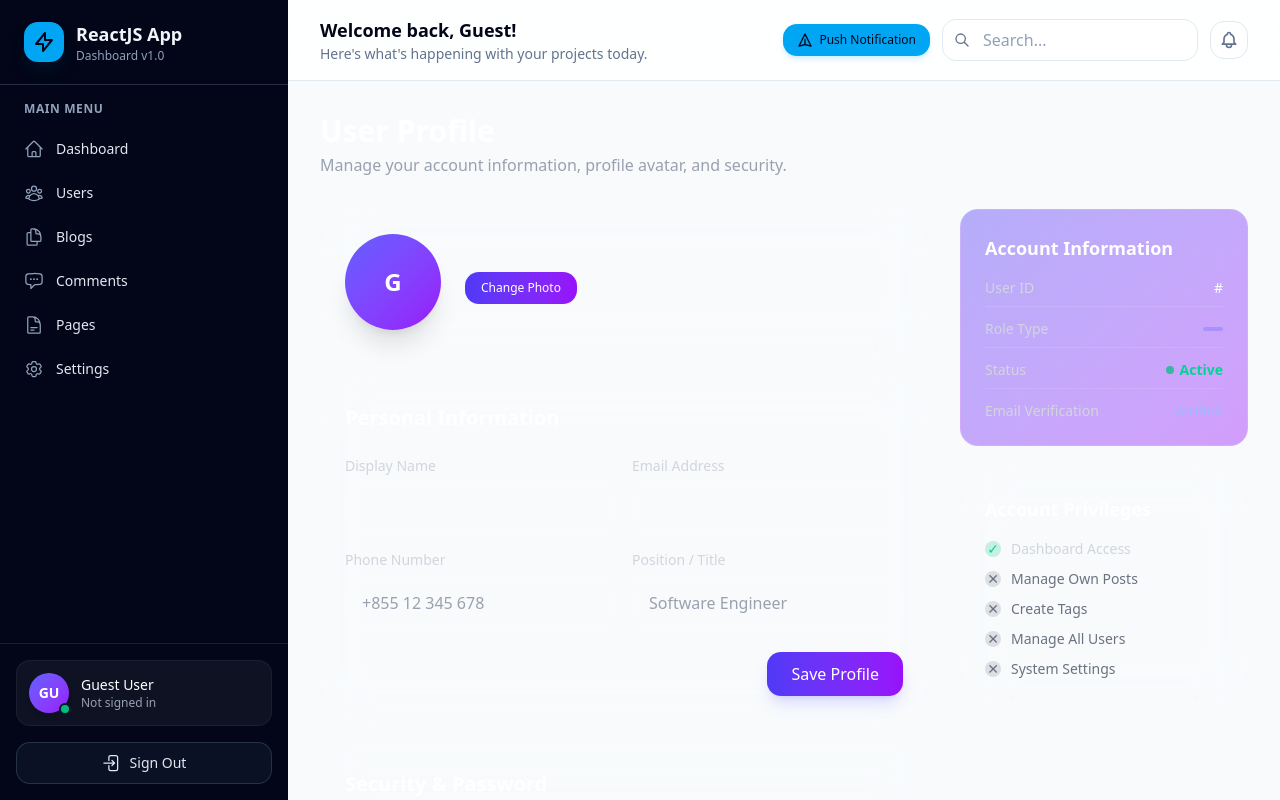
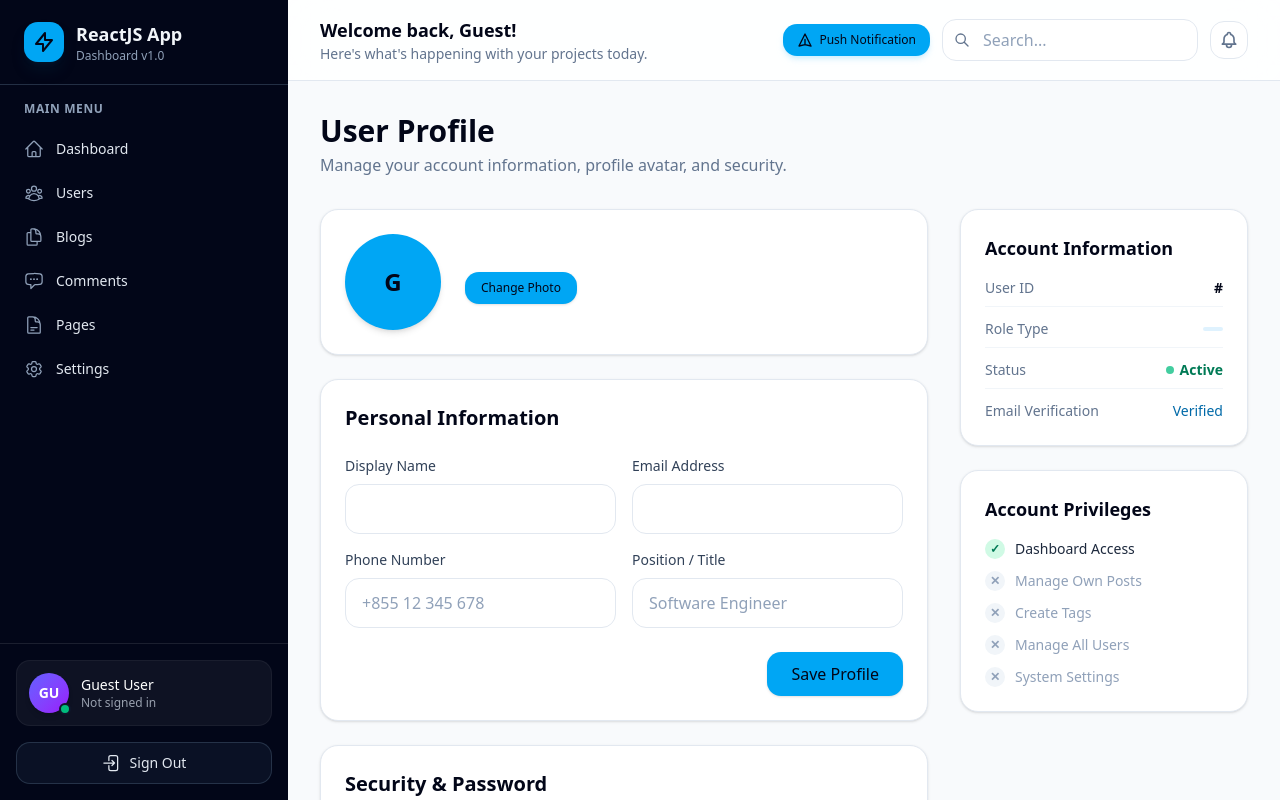
Before and after one commit to dachdalin/reactjs-dashbaord-app, a React (Vite) app: page /profile in a window 1280 px wide. Built offline with nearby package versions, Linux system fonts and the light colour scheme.

Commit message:
refactor: migrate profile and settings pages to light mode color palette with slate and sky accents

```diff
--- a/src/pages/profile/Index.tsx
+++ b/src/pages/profile/Index.tsx
@@ -114,37 +114,37 @@ export default function ProfilePage() {
     <div className="space-y-8">
       {/* Header */}
       <div>
-        <h1 className="text-3xl font-bold text-white">User Profile</h1>
-        <p className="text-gray-400 mt-1">Manage your account information, profile avatar, and security.</p>
+        <h1 className="text-3xl font-bold text-slate-950">User Profile</h1>
+        <p className="text-slate-500 mt-1">Manage your account information, profile avatar, and security.</p>
       </div>
 
       <div className="grid grid-cols-1 lg:grid-cols-3 gap-8">
         {/* Main Column */}
         <div className="lg:col-span-2 space-y-6">
           {/* Avatar Card */}
-          <div className="rounded-2xl bg-white/5 backdrop-blur-xl border border-white/10 p-6 flex flex-col sm:flex-row items-center gap-6">
+          <div className="rounded-2xl bg-white border border-slate-200 shadow-sm p-6 flex flex-col sm:flex-row items-center gap-6">
             <div className="relative group shrink-0">
               {user?.avatar ? (
                 <img
                   src={user.avatar}
                   alt={user.name}
-                  className="h-24 w-24 rounded-full object-cover border-2 border-indigo-500 shadow-xl"
+                  className="h-24 w-24 rounded-full object-cover border-2 border-sky-400 shadow-md"
                 />
               ) : (
-                <div className="h-24 w-24 rounded-full bg-gradient-to-br from-indigo-500 to-purple-600 flex items-center justify-center text-white text-2xl font-bold shadow-xl">
+                <div className="h-24 w-24 rounded-full bg-sky-500 text-slate-950 flex items-center justify-center text-2xl font-bold shadow-md">
                   {initials}
                 </div>
               )}
               {uploadingAvatar && (
-                <div className="absolute inset-0 rounded-full bg-black/60 flex items-center justify-center text-xs text-white">
+                <div className="absolute inset-0 rounded-full bg-slate-950/70 flex items-center justify-center text-xs text-white">
                   Uploading...
                 </div>
               )}
             </div>
 
             <div className="space-y-2 text-center sm:text-left">
-              <h3 className="text-xl font-bold text-white">{user?.name}</h3>
-              <p className="text-sm text-gray-400">{user?.email}</p>
+              <h3 className="text-xl font-bold text-slate-950">{user?.name}</h3>
+              <p className="text-sm text-slate-500">{user?.email}</p>
               <div className="flex items-center justify-center sm:justify-start gap-2 pt-1">
                 <input
                   type="file"
@@ -157,7 +157,7 @@ export default function ProfilePage() {
                   type="button"
                   onClick={() => fileInputRef.current?.click()}
                   disabled={uploadingAvatar}
-                  className="px-4 py-2 rounded-xl bg-gradient-to-r from-indigo-600 to-purple-600 text-white text-xs font-medium hover:opacity-90 transition-all disabled:opacity-50"
+                  className="px-4 py-2 rounded-xl bg-sky-500 text-slate-950 text-xs font-medium hover:bg-sky-400 transition-all disabled:opacity-50 shadow-sm"
                 >
                   Change Photo
                 </button>
@@ -166,7 +166,7 @@ export default function ProfilePage() {
                     type="button"
                     onClick={handleDeleteAvatar}
                     disabled={uploadingAvatar}
-                    className="px-4 py-2 rounded-xl border border-red-500/30 text-red-400 hover:bg-red-500/10 text-xs font-medium transition-colors"
+                    className="px-4 py-2 rounded-xl border border-slate-200 text-slate-700 hover:bg-slate-50 text-xs font-medium transition-colors"
                   >
                     Remove
                   </button>
@@ -176,15 +176,15 @@ export default function ProfilePage() {
           </div>
 
           {/* Profile Details Form */}
-          <div className="rounded-2xl bg-white/5 backdrop-blur-xl border border-white/10 p-6">
-            <h2 className="text-xl font-semibold text-white mb-6">Personal Information</h2>
+          <div className="rounded-2xl bg-white border border-slate-200 shadow-sm p-6">
+            <h2 className="text-xl font-semibold text-slate-950 mb-6">Personal Information</h2>
             <form onSubmit={handleSaveProfile} className="space-y-4">
               {msg && (
                 <div
                   className={`p-3.5 rounded-xl text-sm flex items-center gap-2 ${
                     msg.type === "success"
-                      ? "bg-emerald-500/10 border border-emerald-500/20 text-emerald-400"
-                      : "bg-red-500/10 border border-red-500/20 text-red-400"
+                      ? "bg-emerald-50 border border-emerald-200 text-emerald-800"
+                      : "bg-red-50 border border-red-200 text-red-700"
                   }`}
                 >
                   {msg.text}
@@ -193,46 +193,46 @@ export default function ProfilePage() {
 
               <div className="grid grid-cols-1 sm:grid-cols-2 gap-4">
                 <div>
-                  <label className="block text-sm font-medium text-gray-300 mb-2">Display Name</label>
+                  <label className="block text-sm font-medium text-slate-700 mb-2">Display Name</label>
                   <input
                     type="text"
                     value={name}
                     onChange={(e) => setName(e.target.value)}
                     required
-                    className="w-full px-4 py-3 bg-white/5 border border-white/10 rounded-xl text-white placeholder-gray-400 focus:outline-none focus:ring-2 focus:ring-purple-500 transition-all"
+                    className="w-full px-4 py-3 bg-white border border-slate-200 rounded-xl text-slate-950 placeholder-slate-400 focus:outline-none focus:ring-2 focus:ring-sky-400/40 transition-all"
                   />
                 </div>
                 <div>
-                  <label className="block text-sm font-medium text-gray-300 mb-2">Email Address</label>
+                  <label className="block text-sm font-medium text-slate-700 mb-2">Email Address</label>
                   <input
                     type="email"
                     value={email}
                     onChange={(e) => setEmail(e.target.value)}
                     required
-                    className="w-full px-4 py-3 bg-white/5 border border-white/10 rounded-xl text-white placeholder-gray-400 focus:outline-none focus:ring-2 focus:ring-purple-500 transition-all"
+                    className="w-full px-4 py-3 bg-white border border-slate-200 rounded-xl text-slate-950 placeholder-slate-400 focus:outline-none focus:ring-2 focus:ring-sky-400/40 transition-all"
                   />
                 </div>
               </div>
 
               <div className="grid grid-cols-1 sm:grid-cols-2 gap-4">
                 <div>
-                  <label className="block text-sm font-medium text-gray-300 mb-2">Phone Number</label>
+                  <label className="block text-sm font-medium text-slate-700 mb-2">Phone Number</label>
                   <input
                     type="text"
                     value={phone}
                     onChange={(e) => setPhone(e.target.value)}
                     placeholder="+855 12 345 678"
-                    className="w-full px-4 py-3 bg-white/5 border border-white/10 rounded-xl text-white placeholder-gray-400 focus:outline-none focus:ring-2 focus:ring-purple-500 transition-all"
+                    className="w-full px-4 py-3 bg-white border border-slate-200 rounded-xl text-slate-950 placeholder-slate-400 focus:outline-none focus:ring-2 focus:ring-sky-400/40 transition-all"
                   />
                 </div>
                 <div>
-                  <label className="block text-sm font-medium text-gray-300 mb-2">Position / Title</label>
+                  <label className="block text-sm font-medium text-slate-700 mb-2">Position / Title</label>
                   <input
                     type="text"
                     value={position}
                     onChange={(e) => setPosition(e.target.value)}
                     placeholder="Software Engineer"
-                    className="w-full px-4 py-3 bg-white/5 border border-white/10 rounded-xl text-white placeholder-gray-400 focus:outline-none focus:ring-2 focus:ring-purple-500 transition-all"
+                    className="w-full px-4 py-3 bg-white border border-slate-200 rounded-xl text-slate-950 placeholder-slate-400 focus:outline-none focus:ring-2 focus:ring-sky-400/40 transition-all"
                   />
                 </div>
               </div>
@@ -241,7 +241,7 @@ export default function ProfilePage() {
                 <button
                   type="submit"
                   disabled={saving}
-                  className="px-6 py-2.5 rounded-xl bg-gradient-to-r from-indigo-600 to-purple-600 text-white font-medium hover:opacity-90 disabled:opacity-50 transition-all shadow-lg shadow-indigo-500/20"
+                  className="px-6 py-2.5 rounded-xl bg-sky-500 text-slate-950 font-medium hover:bg-sky-400 disabled:opacity-50 transition-all shadow-sm"
                 >
                   {saving ? "Saving Changes..." : "Save Profile"}
                 </button>
@@ -250,15 +250,15 @@ export default function ProfilePage() {
           </div>
 
           {/* Change Password Form */}
-          <div className="rounded-2xl bg-white/5 backdrop-blur-xl border border-white/10 p-6">
-            <h2 className="text-xl font-semibold text-white mb-6">Security & Password</h2>
+          <div className="rounded-2xl bg-white border border-slate-200 shadow-sm p-6">
+            <h2 className="text-xl font-semibold text-slate-950 mb-6">Security & Password</h2>
             <form onSubmit={handleChangePassword} className="space-y-4">
               {pwdMsg && (
                 <div
                   className={`p-3.5 rounded-xl text-sm ${
                     pwdMsg.type === "success"
-                      ? "bg-emerald-500/10 border border-emerald-500/20 text-emerald-400"
-                      : "bg-red-500/10 border border-red-500/20 text-red-400"
+                      ? "bg-emerald-50 border border-emerald-200 text-emerald-800"
+                      : "bg-red-50 border border-red-200 text-red-700"
                   }`}
                 >
                   {pwdMsg.text}
@@ -267,25 +267,25 @@ export default function ProfilePage() {
 
               <div className="grid grid-cols-1 sm:grid-cols-2 gap-4">
                 <div>
-                  <label className="block text-sm font-medium text-gray-300 mb-2">New Password</label>
+                  <label className="block text-sm font-medium text-slate-700 mb-2">New Password</label>
                   <input
                     type="password"
                     value={newPassword}
                     onChange={(e) => setNewPassword(e.target.value)}
                     placeholder="••••••••"
                     required
-                    className="w-full px-4 py-3 bg-white/5 border border-white/10 rounded-xl text-white placeholder-gray-400 focus:outline-none focus:ring-2 focus:ring-purple-500 transition-all"
+                    className="w-full px-4 py-3 bg-white border border-slate-200 rounded-xl text-slate-950 placeholder-slate-400 focus:outline-none focus:ring-2 focus:ring-sky-400/40 transition-all"
                   />
                 </div>
                 <div>
-                  <label className="block text-sm font-medium text-gray-300 mb-2">Confirm New Password</label>
+                  <label className="block text-sm font-medium text-slate-700 mb-2">Confirm New Password</label>
                   <input
                     type="password"
                     value={confirmPassword}
                     onChange={(e) => setConfirmPassword(e.target.value)}
                     placeholder="••••••••"
                     required
-                    className="w-full px-4 py-3 bg-white/5 border border-white/10 rounded-xl text-white placeholder-gray-400 focus:outline-none focus:ring-2 focus:ring-purple-500 transition-all"
+                    className="w-full px-4 py-3 bg-white border border-slate-200 rounded-xl text-slate-950 placeholder-slate-400 focus:outline-none focus:ring-2 focus:ring-sky-400/40 transition-all"
                   />
                 </div>
               </div>
@@ -293,7 +293,7 @@ export default function ProfilePage() {
               <div className="flex justify-end pt-2">
                 <button
                   type="submit"
-                  className="px-6 py-2.5 rounded-xl border border-white/20 text-white font-medium hover:bg-white/10 transition-colors"
+                  className="px-6 py-2.5 rounded-xl border border-slate-200 bg-white text-slate-950 font-medium hover:bg-slate-50 transition-colors shadow-sm"
                 >
                   Update Password
                 </button>
@@ -305,36 +305,36 @@ export default function ProfilePage() {
         {/* Sidebar Column */}
         <div className="space-y-6">
           {/* Account Overview */}
-          <div className="rounded-2xl bg-gradient-to-br from-indigo-600/40 to-purple-600/40 backdrop-blur-xl border border-white/10 p-6">
-            <h3 className="text-lg font-semibold text-white mb-4">Account Information</h3>
+          <div className="rounded-2xl bg-white border border-slate-200 shadow-sm p-6">
+            <h3 className="text-lg font-semibold text-slate-950 mb-4">Account Information</h3>
             <div className="space-y-3 text-sm">
-              <div className="flex justify-between items-center pb-2 border-b border-white/10">
-                <span className="text-gray-300">User ID</span>
-                <span className="font-mono text-white">#{user?.id}</span>
+              <div className="flex justify-between items-center pb-2 border-b border-slate-100">
+                <span className="text-slate-500">User ID</span>
+                <span className="font-mono text-slate-950 font-semibold">#{user?.id}</span>
               </div>
-              <div className="flex justify-between items-center pb-2 border-b border-white/10">
-                <span className="text-gray-300">Role Type</span>
-                <span className="px-2.5 py-0.5 rounded-full bg-indigo-500/30 text-indigo-300 font-bold text-xs">
+              <div className="flex justify-between items-center pb-2 border-b border-slate-100">
+                <span className="text-slate-500">Role Type</span>
+                <span className="px-2.5 py-0.5 rounded-full bg-sky-100 text-sky-800 font-bold text-xs">
                   {user?.type}
                 </span>
               </div>
-              <div className="flex justify-between items-center pb-2 border-b border-white/10">
-                <span className="text-gray-300">Status</span>
-                <span className="text-emerald-400 font-semibold flex items-center gap-1.5">
+              <div className="flex justify-between items-center pb-2 border-b border-slate-100">
+                <span className="text-slate-500">Status</span>
+                <span className="text-emerald-700 font-semibold flex items-center gap-1.5">
                   <span className="h-2 w-2 rounded-full bg-emerald-500 animate-pulse" /> Active
                 </span>
               </div>
               <div className="flex justify-between items-center">
-                <span className="text-gray-300">Email Verification</span>
-                <span className="text-indigo-300 font-medium">Verified</span>
+                <span className="text-slate-500">Email Verification</span>
+                <span className="text-sky-700 font-medium">Verified</span>
               </div>
             </div>
           </div>
 
           {/* Capabilities */}
-          <div className="rounded-2xl bg-white/5 backdrop-blur-xl border border-white/10 p-6">
-            <h3 className="text-lg font-semibold text-white mb-4">Account Privileges</h3>
-            <ul className="space-y-2.5 text-sm">
+          <div className="rounded-2xl bg-white border border-slate-200 shadow-sm p-6">
+            <h3 className="text-lg font-semibold text-slate-950 mb-4">Account Privileges</h3>
+            <ul className="space-y-3 text-sm">
               {[
                 { label: "Dashboard Access", allowed: true },
                 { label: "Manage Own Posts", allowed: isAdmin() || user?.type === "AUTHOR" },
@@ -344,13 +344,13 @@ export default function ProfilePage() {
               ].map((item) => (
                 <li key={item.label} className="flex items-center gap-2.5">
                   <div
-                    className={`h-4 w-4 rounded-full flex items-center justify-center shrink-0 ${
-                      item.allowed ? "bg-emerald-500/20 text-emerald-400" : "bg-gray-500/20 text-gray-500"
+                    className={`h-5 w-5 rounded-full flex items-center justify-center shrink-0 text-xs font-bold ${
+                      item.allowed ? "bg-emerald-100 text-emerald-700" : "bg-slate-100 text-slate-400"
                     }`}
                   >
                     {item.allowed ? "✓" : "✕"}
                   </div>
-                  <span className={item.allowed ? "text-gray-300" : "text-gray-500"}>{item.label}</span>
+                  <span className={item.allowed ? "text-slate-800 font-medium" : "text-slate-400"}>{item.label}</span>
                 </li>
               ))}
             </ul>
```
Also changed, not shown: src/pages/settings/Index.tsx (+31 -87 lines).
